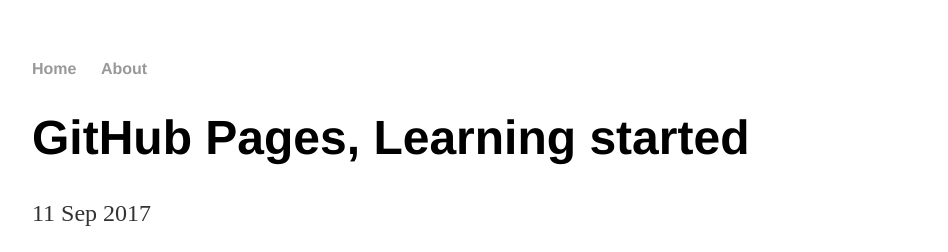
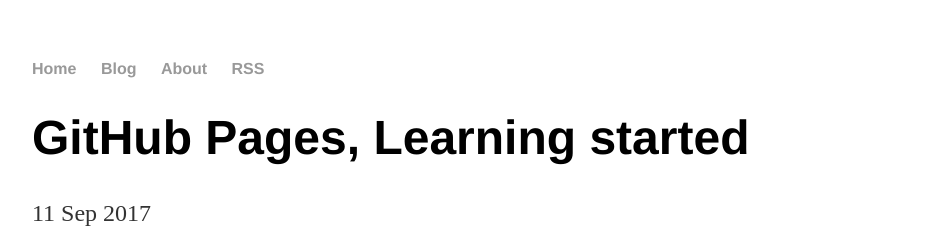
Before and after one commit to kuttumiah/learning-github-pages, a Jekyll site: the page built from _posts/2017-09-11-robaiat-started-to-learn-github-pages.md, in a window 1280 px wide. Shown: the top 252 px of the page, without its empty margins (160-1108 px from the left). Built offline with Jekyll 4.4.1, drawn with Linux system fonts in a browser that asks for light colours.

Commit message:
Update layout with necessary links.

```diff
--- a/_layouts/default.html
+++ b/_layouts/default.html
@@ -9,19 +9,21 @@
 		<nav>
     		<ul>
         		<li><a href="{{ site.baseurl }}">Home</a></li>
+	        	<li><a href="{{ site.baseurl }}/blog">Blog</a></li>
 	        	<li><a href="{{ site.baseurl }}/about">About</a></li>
+	        	<li><a href="{{ site.baseurl }}/blog/atom.xml">RSS</a></li>
     		</ul>
 		</nav>
 		<div class="container">
 
-    		{{ content }}
+    			{{ content }}
 
-    </div><!-- /.container -->
+    		</div><!-- /.container -->
 		<footer>
     		<ul>
         		<li><a href="mailto:imkuttumiah@gmail.com">email</a></li>
         		<li><a href="https://github.com/kuttumiah">github.com/kuttumiah</a></li>
-			</ul>
+		</ul>
 		</footer>
 	</body>
 </html>
```
